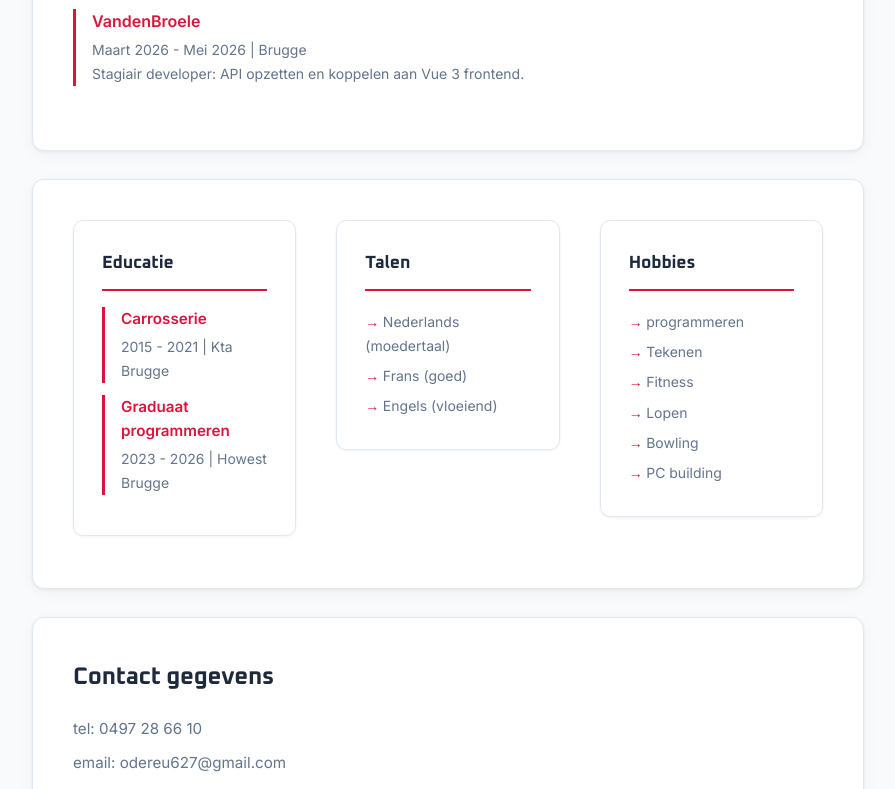
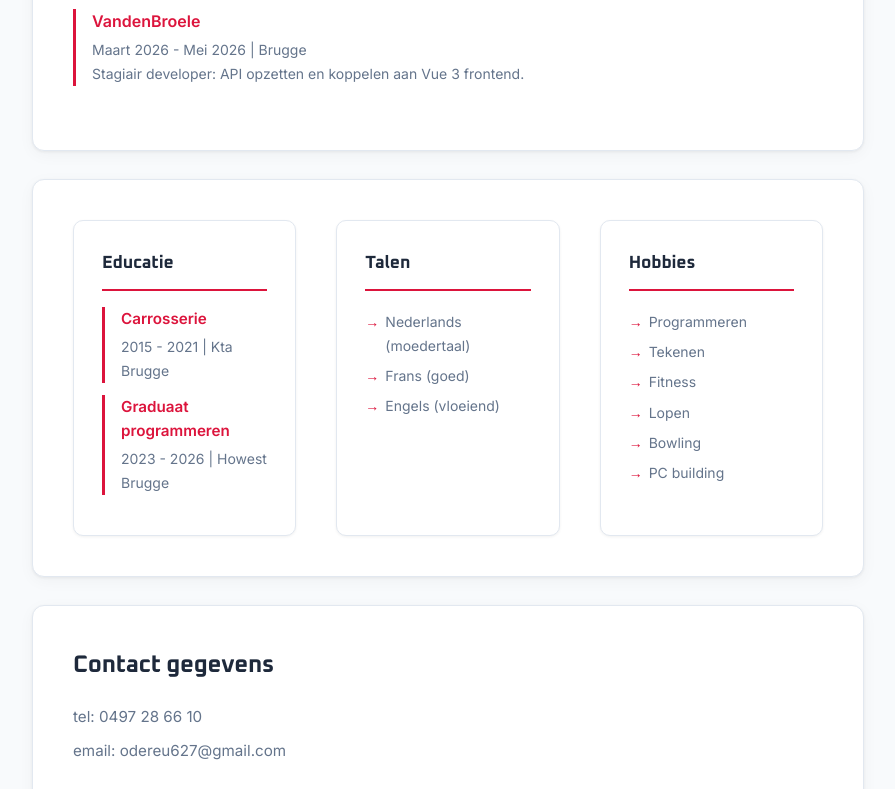
Before and after one commit to DraddeX/portfolio-website, a plain HTML site: page index.html in a window 1280 px wide. Shown: the part 1216-2005 px from the top of the page, without its empty margins (192-1087 px from the left). Drawn offline with Linux system fonts and the light colour scheme.

Commit message:
Even out the home page cards
- Educatie, Talen and Hobbies cards now share the same height and width
- Hanging list arrows so they never sit alone on a line
- Fix typos: 'Gebriuk' -> 'Gebruik', capitalise 'Programmeren'

Co-Authored-By: Claude Opus 5.5 <noreply@anthropic.com>

```diff
--- a/assets/css/cards.css
+++ b/assets/css/cards.css
@@ -108,11 +108,15 @@
 }
 
 .card ul li {
-    padding: 0.2rem 0;
+    position: relative;
+    padding: 0.2rem 0 0.2rem 1.25rem;
 }
 
+/* Hanging arrow: stays beside the text, wrapped lines line up under the text */
 .card ul li::before {
-    content: '→ ';
+    content: '→';
+    position: absolute;
+    left: 0;
     color: var(--accent);
     font-weight: 600;
 }
--- a/assets/css/components.css
+++ b/assets/css/components.css
@@ -40,6 +40,16 @@
 
 .container div {
     margin-bottom: 0.75rem;
+}
+
+/* A row of cards inside a container: all cards the same height */
+.container--cards {
+    align-items: stretch;
+}
+
+.container--cards > .card {
+    margin-bottom: 0;
+    min-width: 0;                 /* equal widths, even with long words inside */
 }
 
 .container p {
--- a/index.html
+++ b/index.html
@@ -60,7 +60,7 @@
             kreeg ik bijvoorbeeld de kans om te werken met Vue 3 en TypeScript.
           </p>
 
-          <h3>Gebriuk van AI</h3>
+          <h3>Gebruik van AI</h3>
           <p>
             AI zie ik als een waardevolle tool, vooral voor het genereren van
             testdata en als ondersteuning tijdens het ontwikkelen. Daarbij
@@ -139,7 +139,7 @@
         </div>
       </section>
 
-      <section class="container">
+      <section class="container container--cards">
         <div class="card">
           <h2>Educatie</h2>
 
@@ -166,7 +166,7 @@
           <h2>Hobbies</h2>
 
           <ul>
-            <li>programmeren</li>
+            <li>Programmeren</li>
             <li>Tekenen</li>
             <li>Fitness</li>
             <li>Lopen</li>
```
